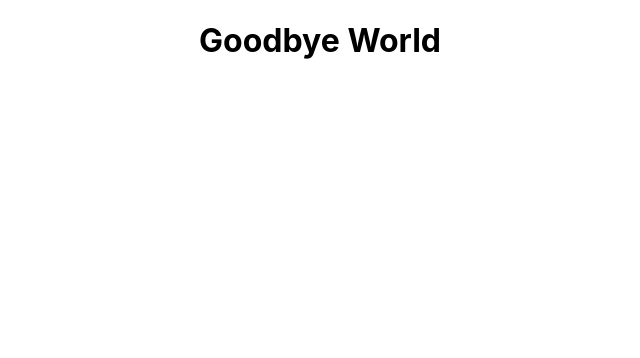
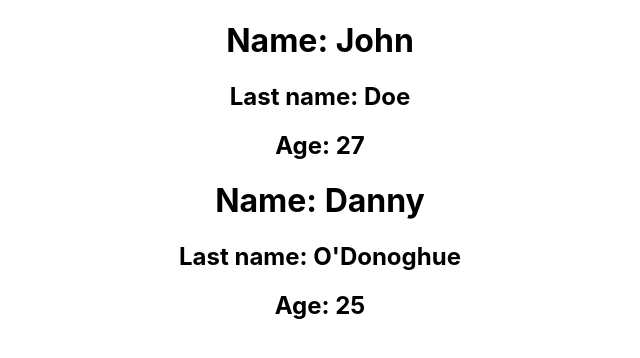
Before and after one commit to imkarin/moovibase, a React (Create React App) app: page / in a window 1280 px wide. Shown: the top 358 px of the page, without its empty margins (320-960 px from the left). Built offline with nearby package versions, Linux system fonts and the light colour scheme.

Commit message:
Refresher: components and props

```diff
--- a/src/App.js
+++ b/src/App.js
@@ -1,9 +1,31 @@
 import './App.css';
 
+// Custom component
+const Person = (props) => {
+  return (
+    <>
+      <h1>Name: {props.firstName}</h1>
+      <h2>Last name: {props.lastName}</h2>
+      <h2>Age: {props.age}</h2>
+    </>
+  )
+}
+
 function App() {
+  const name = 'John';
+
   return (
     <div className="App">
-      <h1>Goodbye World</h1>
+      <Person
+        firstName='John'
+        lastName='Doe'
+        age={27}
+      />
+      <Person
+        firstName='Danny'
+        lastName="O'Donoghue"
+        age={25}
+      />
     </div>
   );
 }
```
